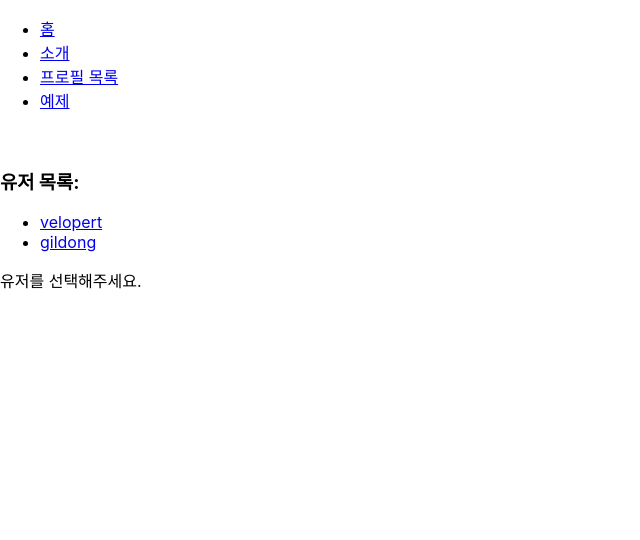
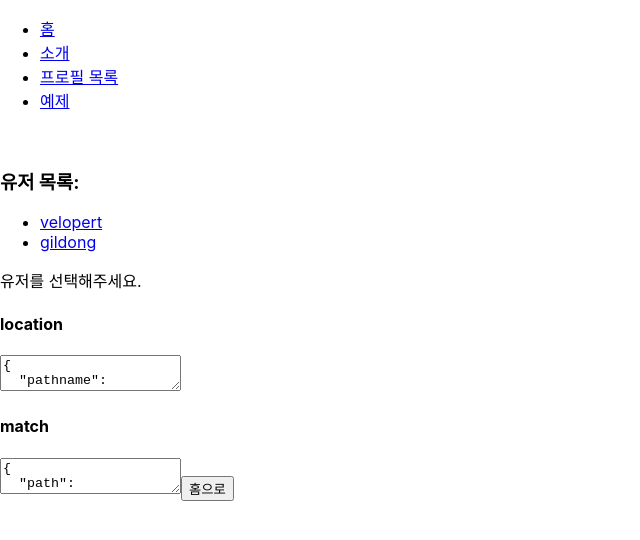
Before and after one commit to WhiteOwl314/React-Learn-router, a React (Create React App) app: page /profiles in a window 1280 px wide. Shown: the top 540 px of the page, without its empty margins (0-640 px from the left). Built offline with nearby package versions, Linux system fonts and the light colour scheme.

Commit message:
withRouter

```diff
--- a/src/Profiles.js
+++ b/src/Profiles.js
@@ -1,6 +1,7 @@
 import React from 'react';
 import {Link, Route} from "react-router-dom";
 import Profile from './Profile';
+import WithRouterSample from "./WithRouterSample";
 
 const Profiles = () => {
     return (
@@ -21,6 +22,7 @@
                 render={()=><div>유저를 선택해주세요.</div>}
             />
             <Route path="/profiles/:username" component={Profile}/>
+            <WithRouterSample/>
         </div>
     )
 };
--- /dev/null
+++ b/src/WithRouterSample.js
@@ -0,0 +1,16 @@
+import React from 'react';
+import {withRouter} from 'react-router-dom';
+
+const WithRouterSample = ({location, match, history}) => {
+    return (
+        <div>
+            <h4>location</h4>
+            <textarea value={JSON.stringify(location, null, 2)} readOnly/>
+            <h4>match</h4>
+            <textarea value={JSON.stringify(match, null ,2)}  readOnly/>
+            <button onClick={() => history.push('/')}>홈으로</button>
+        </div>
+    );
+};
+
+export default withRouter(WithRouterSample);
```
